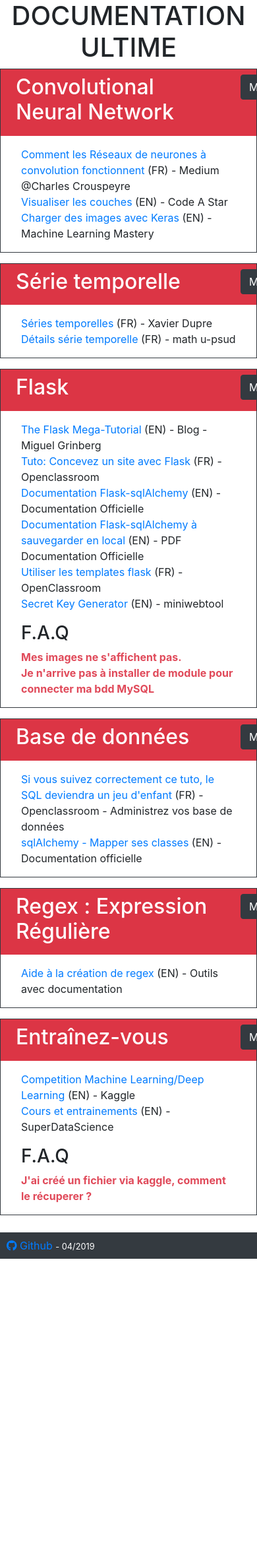
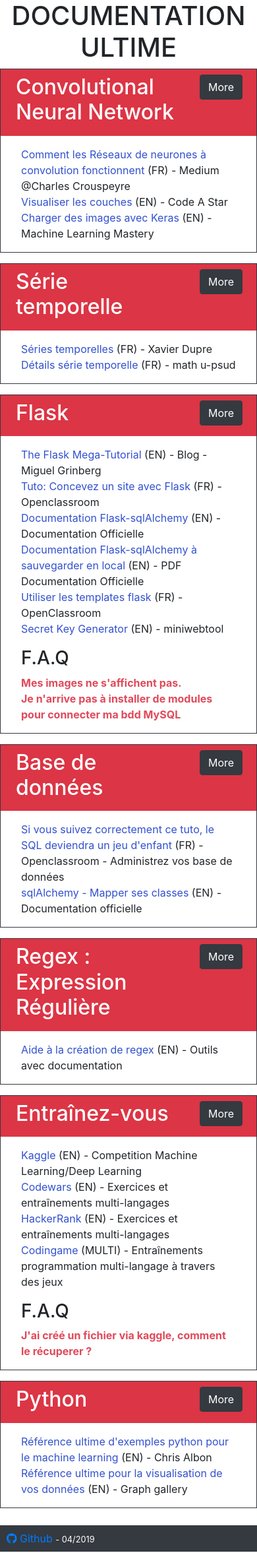
Before and after one commit to June-So/documentation-ultime, a Flask app: page / in a window 390 px wide; the page is wider, and only the part inside the window is pictured. Shown: that part at 66% size. Before the commit the page ends 1908 px from the top of that part, so only its background shows below. Run offline with Flask 2, Linux system fonts and the light colour scheme; data comes from the database, SQL or seed files in the repository; some libraries are stand-ins or nearby versions.

Commit message:
new resources : training, python. responsive, css des liens, favicon

```diff
--- a/app/doc/deep_learning.json
+++ b/app/doc/documentations.json
@@ -39,8 +39,8 @@
   "concepts": [],
   "faq": [
     {"question": "Mes images ne s'affichent pas.",
-     "answer": "Vérifiez que le chemin qui mène à vos image est le bon : Allez sur la page contenant les images que vous souhaitez afficher.<br> Faites un CTRL+U et localisez vos balises <img >, le chemin de l'attribut href doit correspondre à l'emplacement de votre fichier.<br> Cliquez sur le lien pour voir le chemin complet apparaître dans la barre d'url.<br> L'adresse de votre serveur [http://127.0.0.1:5000/] est égal à [C:/Chemin/jusquau/dossier/racine/de/votre/projet].<br> Attention flask ne prend pas les chemin absolu ou relatif, vous devez passez par la fonction url_for() pour cela."},
-    {"question": "Je n'arrive pas à installer de module pour connecter ma bdd MySQL",
+     "answer": "Vérifiez que le chemin qui mène à vos images est le bon : Allez sur la page contenant les images que vous souhaitez afficher.<br> Faites un CTRL+U et localisez vos balises <img > (le chemin de l'attribut href doit correspondre à l'emplacement de votre fichier.)<br> Cliquez sur le lien pour voir le chemin complet apparaître dans la barre d'url.<br> L'adresse de votre serveur [http://127.0.0.1:5000/] est égal à [C:/Chemin/jusquau/dossier/racine/de/votre/projet].<br> Attention flask ne prend pas les chemin absolu ou relatif, vous devez passez par la fonction url_for() pour cela."},
+    {"question": "Je n'arrive pas à installer de modules pour connecter ma bdd MySQL",
      "answer": "pip install PyMySQL<br> Dans votre fichier app/__init__.py ajouter :<br>import pymysql<br>pymysql.install_as_MySQLdb()"}
   ]
 },
@@ -67,15 +67,25 @@
 {
   "category": "Entraînez-vous",
   "documentations": [
-    { "text": "Competition Machine Learning/Deep Learning", "lang": "EN", "source": "Kaggle", "url": "https://www.kaggle.com/"},
-    { "text": "Cours et entrainements", "lang": "EN", "source": "SuperDataScience", "url": "https://www.superdatascience.com/"}
+    { "source": "Competition Machine Learning/Deep Learning", "lang": "EN", "text": "Kaggle", "url": "https://www.kaggle.com/"},
+    { "source": "Exercices et entraînements multi-langages", "lang": "EN", "text": "Codewars", "url": "https://www.codewars.com/"},
+    { "source": "Exercices et entraînements multi-langages", "lang": "EN", "text": "HackerRank", "url": "https://www.hackerrank.com/"},
+    { "source": "Entraînements programmation multi-langage à travers des jeux", "lang":"MULTI", "text":"Codingame", "url":"https://www.codingame.com/start" }
   ],
   "concepts": [],
   "faq": [
     {"question":"J'ai créé un fichier via kaggle, comment le récuperer ?",
       "answer": "1 - Il est tout d'abord nécéssaire de commit votre kernel,<br> 2 - Retournez à la liste de vos kernels > choissisez le kernel concerné.<br> 3 - Dans la colonne de gauche clicquez sur \"output\", vous y trouverez vos fichiers et pourrez les téléchargers."
-
     }
   ]
+},
+{
+  "category": "Python",
+  "documentations": [
+    {"source": "Chris Albon", "lang":"EN", "text": "Référence ultime d'exemples python pour le machine learning", "url":"https://chrisalbon.com/" },
+    {"text": "Référence ultime pour la visualisation de vos données", "lang":"EN","source":"Graph gallery","url":"https://python-graph-gallery.com/"}
+  ],
+  "concepts": [],
+  "faq": []
 }
 ]
--- a/app/models.py
+++ b/app/models.py
@@ -60,7 +60,7 @@
     db.drop_all()
     db.create_all()
 
-    file = open('app/doc/deep_learning.json', encoding='utf-8')
+    file = open('app/doc/documentations.json', encoding='utf-8')
     doc_json = json.load(file)
     for x in doc_json:
         # -- ADD CATEGORY
--- a/app/static/css/style.css
+++ b/app/static/css/style.css
@@ -21,3 +21,15 @@
   color: #e04a5a;
   font-weight: bold;
 }
+
+#notions-content p{
+  font-size: 13px;
+}
+
+.link-doc{
+  color: #3251ce;
+}
+
+.link-doc:hover{
+  color: #203b87;
+}
--- a/app/templates/base.html
+++ b/app/templates/base.html
@@ -1,6 +1,7 @@
 <!DOCTYPE html>
 <html>
     <head>
+        <link rel="icon" type="image/png" href="{{ url_for('static',filename='img/favicon.ico') }}" />
         <title>Documentation Ultime</title>
         <!-- Global site tag (gtag.js) - Google Analytics -->
         <script async src="https://www.googletagmanager.com/gtag/js?id=UA-105254594-2"></script>
--- a/app/templates/documentation.html
+++ b/app/templates/documentation.html
@@ -8,13 +8,13 @@
         <div class="col-12 border border-dark mb-3">
             <!-- En-tête Catégorie -->
             <div class="row mb-0 p-2 bg-danger text-white">
-                <h2 class="col-11">{{ category.name }}</h2>
-                <a href="{{ url_for('focus', category=category.slug) }}" class="col-1"><button class="btn btn-dark">More</button></a>
+                <h2 class="col-9 col-md-10">{{ category.name }}</h2>
+                <a href="{{ url_for('focus', category=category.slug) }}" class="col-2 col-md-1"><button class="btn btn-dark">More</button></a>
             </div>
             <!-- DOCUMENTATIONS -->
             <p class="p-3 m-0">
                 {% for link in category.documentations %}
-                    <a href="{{ link.url }}">{{ link.text }}</a> ({{ link.lang }}) - {{ link.source }}<br>
+                    <a href="{{ link.url }}" class="link-doc">{{ link.text }}</a> ({{ link.lang }}) - {{ link.source }}<br>
                 {% endfor %}
             </p>
             <!-- FAQ -->
```
Also changed, not shown: app/templates/category.html (+6 -5 lines), app/static/img/favicon-du.ico (added), app/static/img/favicon.ico (added).
